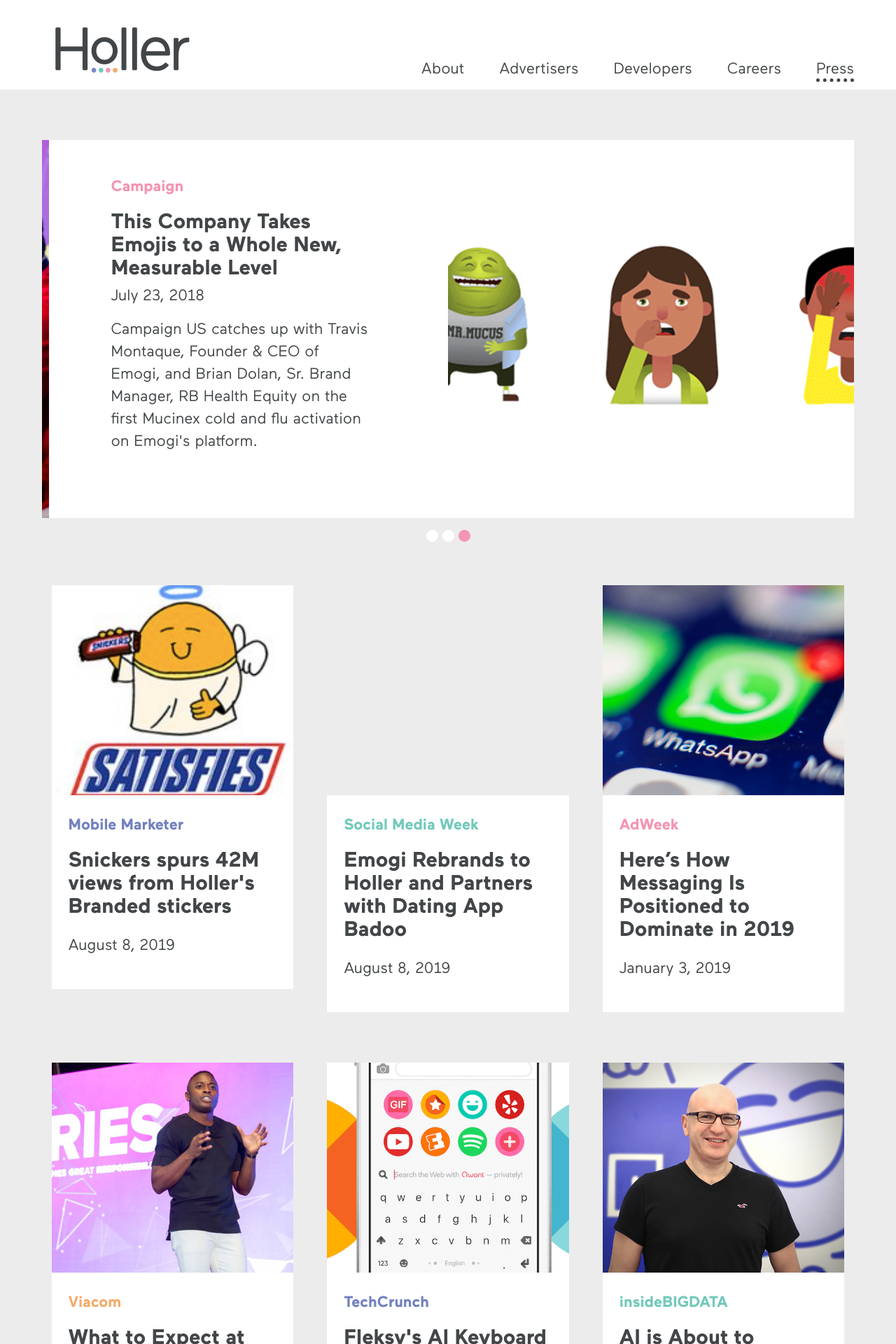
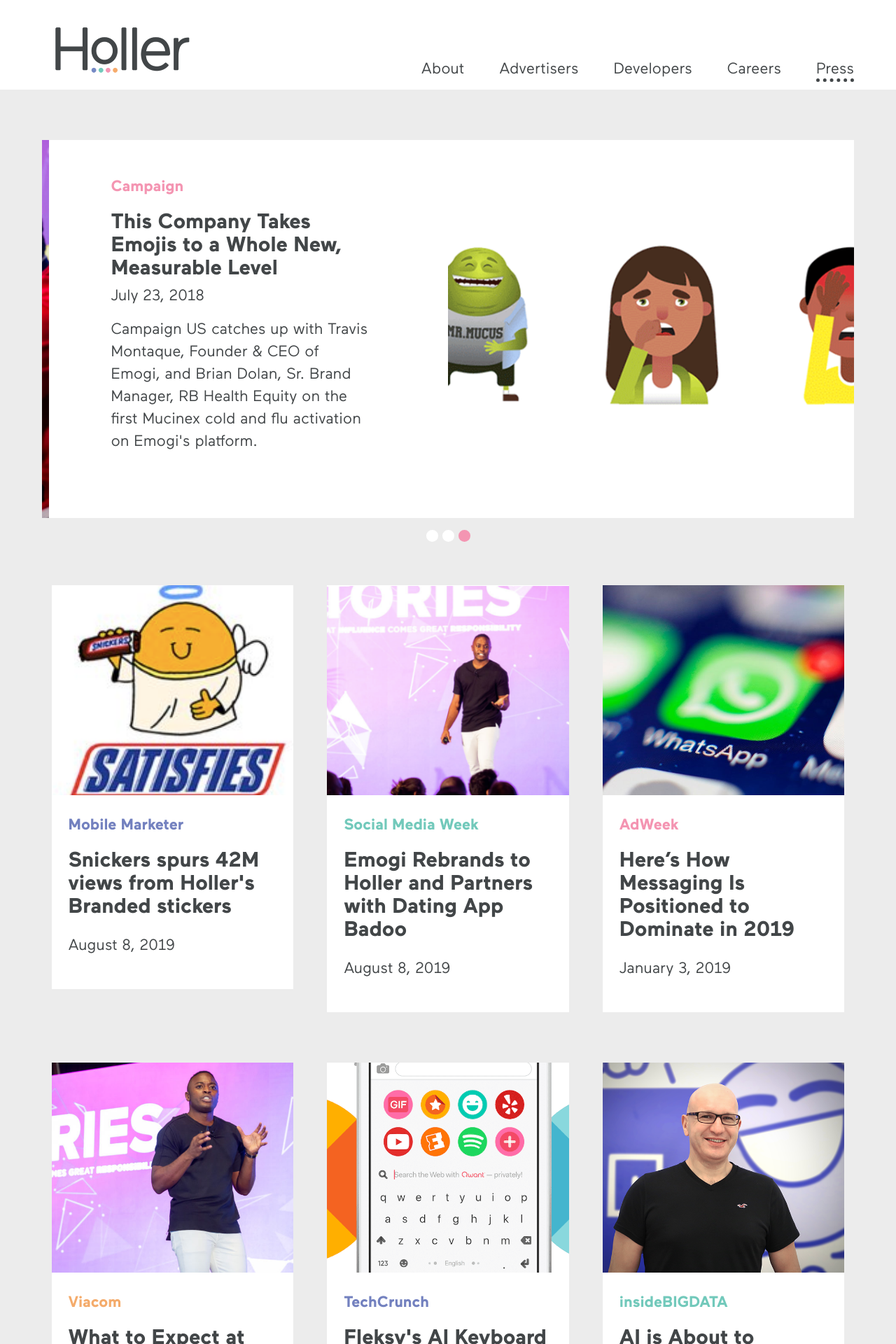
Before and after one commit to taliacotton/holler, a Jekyll site: the page built from press.html, in a window 1280 px wide. Shown: the top 1920 px of the page at 70% size. Built offline with Jekyll 4.4.1, drawn with Linux system fonts in a browser that asks for light colours; nearby versions of some CDN libraries.

Commit message:
Updated 2 files via CloudCannon

```diff
--- a/_data/press.yml
+++ b/_data/press.yml
@@ -12,7 +12,7 @@
   published-date: 'August 8, 2019'
   blurb:
   publisher: Social Media Week
-  image: /uploads/Social Media Week.png
+  image: /uploads/social-media-week-2.png
   image_alt_text: Social Media Week Press Coverage Rebrand
   url: >-
     https://socialmediaweek.org/blog/2019/08/emogi-rebrands-to-holler-and-partners-with-dating-app-badoo/
```
Also changed, not shown: uploads/social-media-week-2.png (added).
